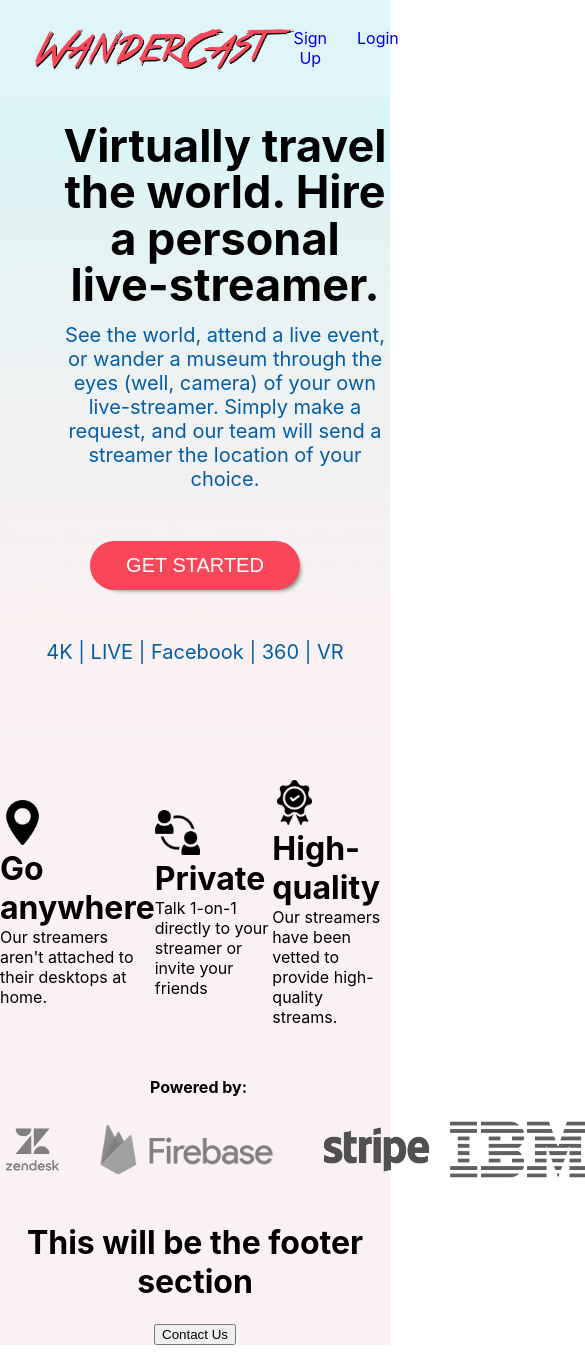
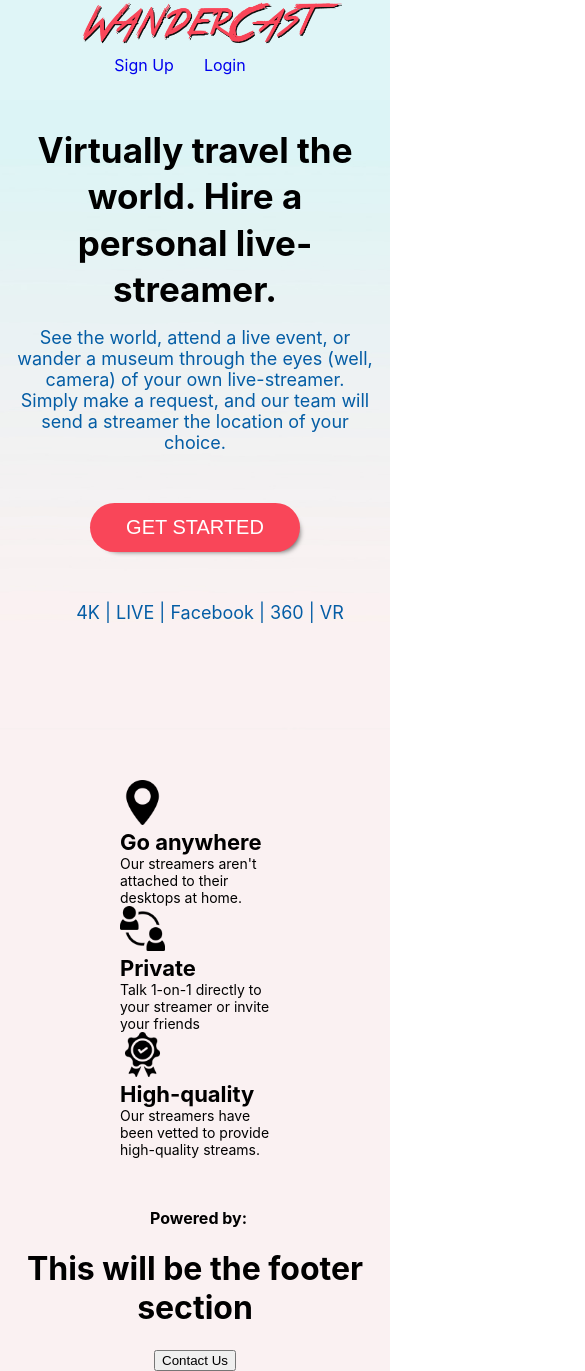
Before and after one commit to pthibodeau11/WanderCast, a React (Create React App) app: page / in a window 390 px wide. Shown: the top 1371 px of the page, 585 px wide, since content can reach past the window. Before the commit the page ends 1345 px from the top, so only its background shows below. Built offline with nearby package versions, Linux system fonts and the light colour scheme; no server answers; what redux-promise-middleware would draw is missing.

Commit message:
stripe + nodemailer working with some responsiveness

```diff
--- a/src/components/Header/Header.css
+++ b/src/components/Header/Header.css
@@ -65,3 +65,9 @@
 .Nav-link:hover {
   border-bottom: solid #cc1019;
 }
+
+@media (max-width: 800px) {
+  .Nav-bar {
+    flex-direction: column;
+  }
+}
--- a/src/components/Main/MainBody.css
+++ b/src/components/Main/MainBody.css
@@ -48,3 +48,29 @@ p {
 .Partner-logos img {
   height: 65px;
 }
+
+@media (max-width: 1000px) {
+  .Partner-logos {
+    display: none;
+  }
+  .Diff-box {
+    width: 150px;
+  }
+
+  .Diff-box img {
+    height: 45px;
+  }
+
+  .Diff-box h1 {
+    font-size: 22px;
+  }
+  .Diff-box p {
+    font-size: 14px;
+  }
+}
+
+@media (max-width: 500px) {
+  .Differentiators {
+    flex-direction: column;
+  }
+}
--- a/src/components/Main/MainOverview.css
+++ b/src/components/Main/MainOverview.css
@@ -79,4 +79,12 @@
   .Main-text {
     text-align: center;
   }
+  .Main-text h1 {
+    font-size: 35px;
+    margin: 0 15px 0 15px;
+  }
+  .Main-text p {
+    font-size: 18px;
+    margin: 0 15px 0 15px;
+  }
 }
--- a/src/components/MyStreams/StripePurchase.js
+++ b/src/components/MyStreams/StripePurchase.js
@@ -32,6 +32,22 @@ class StripePurchase extends Component {
         this.props.createPurchase({
           stream_id: streamId,
           streamer_id: streamerId
+        });
+        axios({
+          method: "POST",
+          url: "http://localhost:7777/send/purchase",
+          data: {
+            name: token.card.name,
+            email: token.email,
+            price: streamPrice,
+            title: streamTitle
+          }
+        }).then(response => {
+          if (response.data.msg === "success") {
+            alert("Message Sent.");
+          } else if (response.data.msg === "fail") {
+            alert("Message failed to send.");
+          }
         });
       } else if (response.data.status === "failure") {
         toast("Something went wrong", { type: "success" });
```
Also changed, not shown: 1 other file (tests, documents, lock files or other folders).
